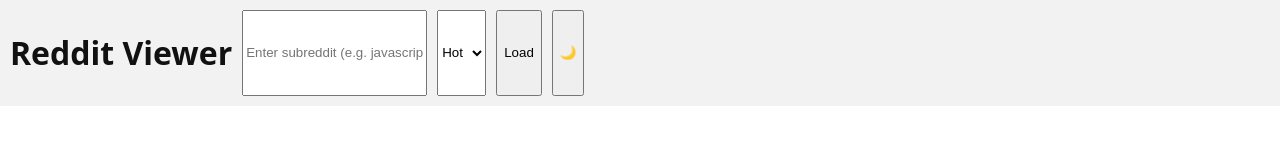
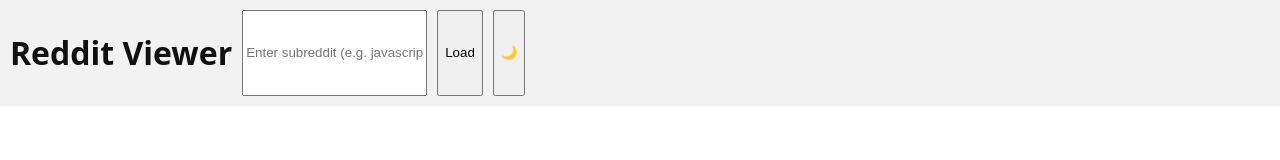
Before and after one commit to soupmaxschool/r-reader, a plain HTML site: page index.html in a window 1280 px wide. Drawn offline with Linux system fonts and the light colour scheme.

Commit message:
Remove sort selection dropdown from index.html
Removed the sort selection dropdown from the header.

```diff
--- a/index.html
+++ b/index.html
@@ -9,11 +9,6 @@
   <header>
     <h1>Reddit Viewer</h1>
     <input id="subredditInput" placeholder="Enter subreddit (e.g. javascript)" />
-    <select id="sortSelect">
-      <option value="hot">Hot</option>
-      <option value="new">New</option>
-      <option value="top">Top</option>
-    </select>
     <button id="loadBtn">Load</button>
     <button id="darkToggle">🌙</button>
   </header>
```
